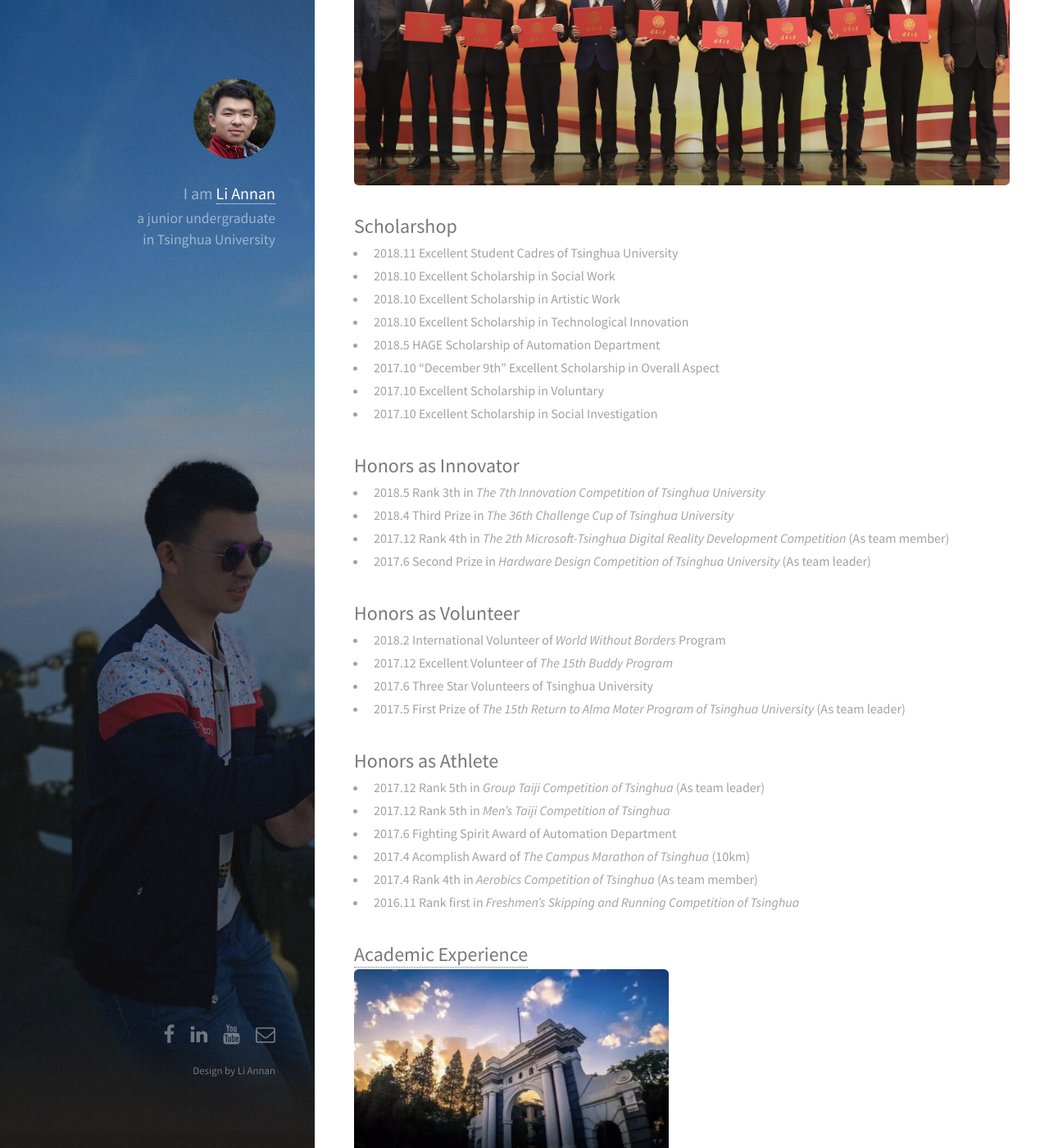
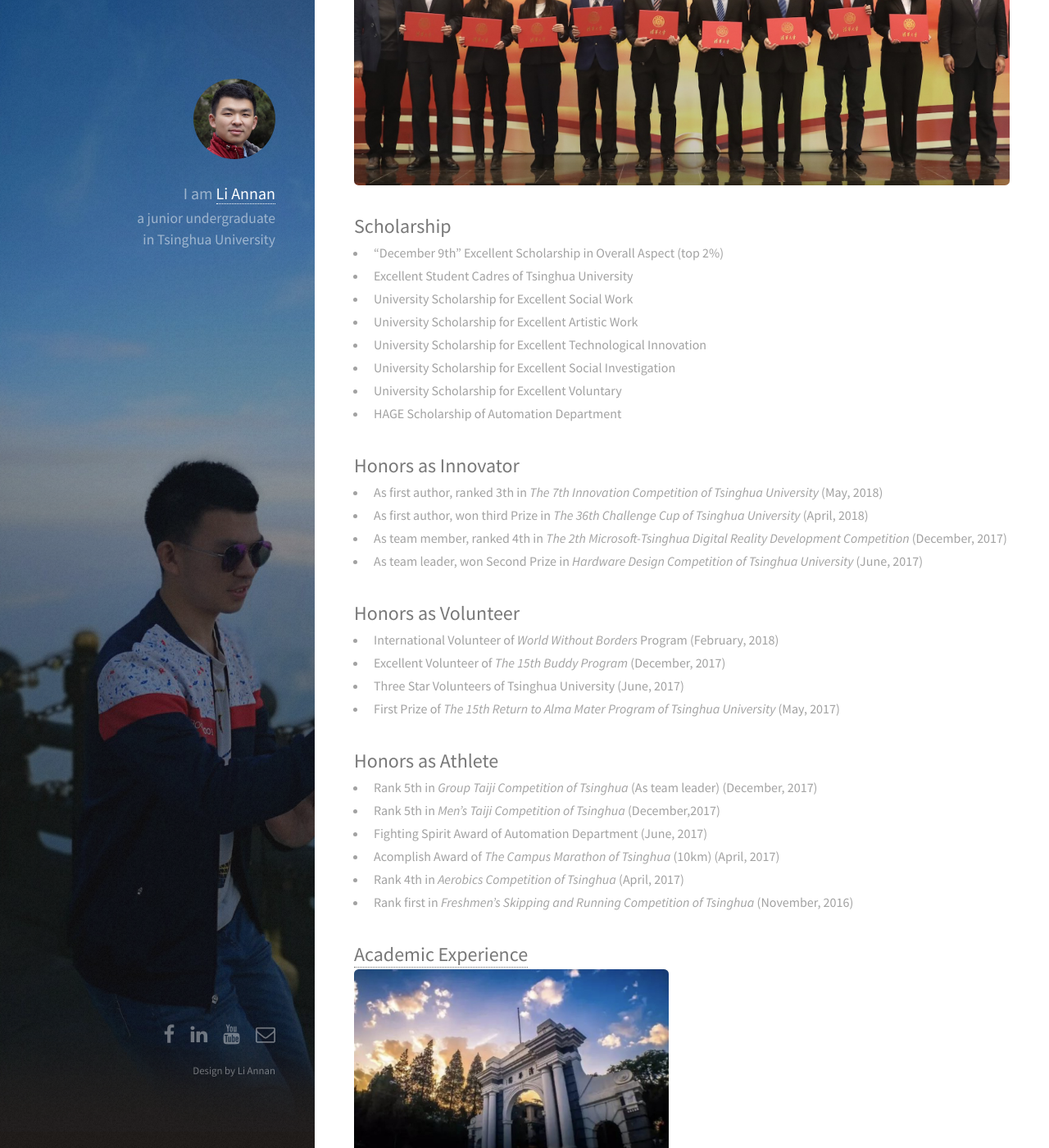
Before and after one commit to lian16thu/lian16thu.github.io, a Jekyll site: the page built from _posts/2018-12-08-3-Honor.markdown, in a window 1280 px wide and 1400 px high, scrolled down 404 px. Shown: the whole window at 82% size. Built offline with Jekyll 4.4.1, drawn with Linux system fonts in a browser that asks for light colours; nearby versions of some CDN libraries.

```diff
--- a/_posts/2018-12-08-3-Honor.markdown
+++ b/_posts/2018-12-08-3-Honor.markdown
@@ -4,36 +4,36 @@ title: Honors
 ---
 
 <img src="/images/fulls/honors2.jpg" class="fit image">
-## Scholarshop
+## Scholarship
 
-* 2018.11 Excellent Student Cadres of Tsinghua University
-* 2018.10 Excellent Scholarship in Social Work
-* 2018.10 Excellent Scholarship in Artistic Work
-* 2018.10 Excellent Scholarship in Technological Innovation
-* 2018.5   HAGE Scholarship of Automation Department
-* 2017.10 "December 9th" Excellent Scholarship in Overall Aspect
-* 2017.10 Excellent Scholarship in Voluntary
-* 2017.10 Excellent Scholarship in Social Investigation
+* "December 9th" Excellent Scholarship in Overall Aspect  (top 2%)
+* Excellent Student Cadres of Tsinghua University
+* University Scholarship for Excellent Social Work
+* University Scholarship for Excellent Artistic Work
+* University Scholarship for Excellent Technological Innovation
+* University Scholarship for Excellent Social Investigation
+* University Scholarship for Excellent Voluntary
+* HAGE Scholarship of Automation Department
 
 ## Honors as Innovator
 
-* 2018.5   Rank 3th in *The 7th Innovation Competition of Tsinghua University*
-* 2018.4   Third Prize in *The 36th Challenge Cup of Tsinghua University*
-* 2017.12 Rank 4th in *The 2th Microsoft-Tsinghua Digital Reality Development Competition* (As team member)
-* 2017.6   Second Prize in *Hardware Design Competition of Tsinghua University* (As team leader)
+* As first author, ranked 3th in *The 7th Innovation Competition of Tsinghua University*  (May, 2018)
+* As first author, won third Prize in *The 36th Challenge Cup of Tsinghua University* (April, 2018)
+* As team member, ranked 4th in *The 2th Microsoft-Tsinghua Digital Reality Development Competition* (December, 2017)
+* As team leader, won Second Prize in *Hardware Design Competition of Tsinghua University* (June, 2017)
 
 ## Honors as Volunteer
 
-* 2018.2   International Volunteer of *World Without Borders* Program
-* 2017.12 Excellent Volunteer of *The 15th Buddy Program*
-* 2017.6   Three Star Volunteers of Tsinghua University
-* 2017.5   First Prize of *The 15th Return to Alma Mater Program of Tsinghua University* (As team leader)
+* International Volunteer of *World Without Borders* Program (February, 2018)
+* Excellent Volunteer of *The 15th Buddy Program* (December, 2017)
+* Three Star Volunteers of Tsinghua University (June, 2017)
+* First Prize of *The 15th Return to Alma Mater Program of Tsinghua University* (May, 2017)
 
 ## Honors as Athlete
 
-* 2017.12 Rank 5th in *Group Taiji Competition of Tsinghua* (As team leader)
-* 2017.12 Rank 5th in *Men's Taiji Competition of Tsinghua*
-* 2017.6   Fighting Spirit Award of Automation Department
-* 2017.4   Acomplish Award of *The Campus Marathon of Tsinghua* (10km)
-* 2017.4   Rank 4th in *Aerobics Competition of Tsinghua* (As team member)
-* 2016.11 Rank first in *Freshmen's Skipping and Running Competition of Tsinghua*
+* Rank 5th in *Group Taiji Competition of Tsinghua* (As team leader) (December, 2017)
+* Rank 5th in *Men's Taiji Competition of Tsinghua* (December,2017)
+* Fighting Spirit Award of Automation Department (June, 2017)
+* Acomplish Award of *The Campus Marathon of Tsinghua* (10km) (April, 2017)
+* Rank 4th in *Aerobics Competition of Tsinghua*  (April, 2017)
+* Rank first in *Freshmen's Skipping and Running Competition of Tsinghua* (November, 2016)
```
Also changed, not shown: _posts/2018-12-08-1-Life.markdown (+50 -12 lines), _posts/2018-12-08-2-Academic.markdown (+7 -7 lines), 11 other files.
